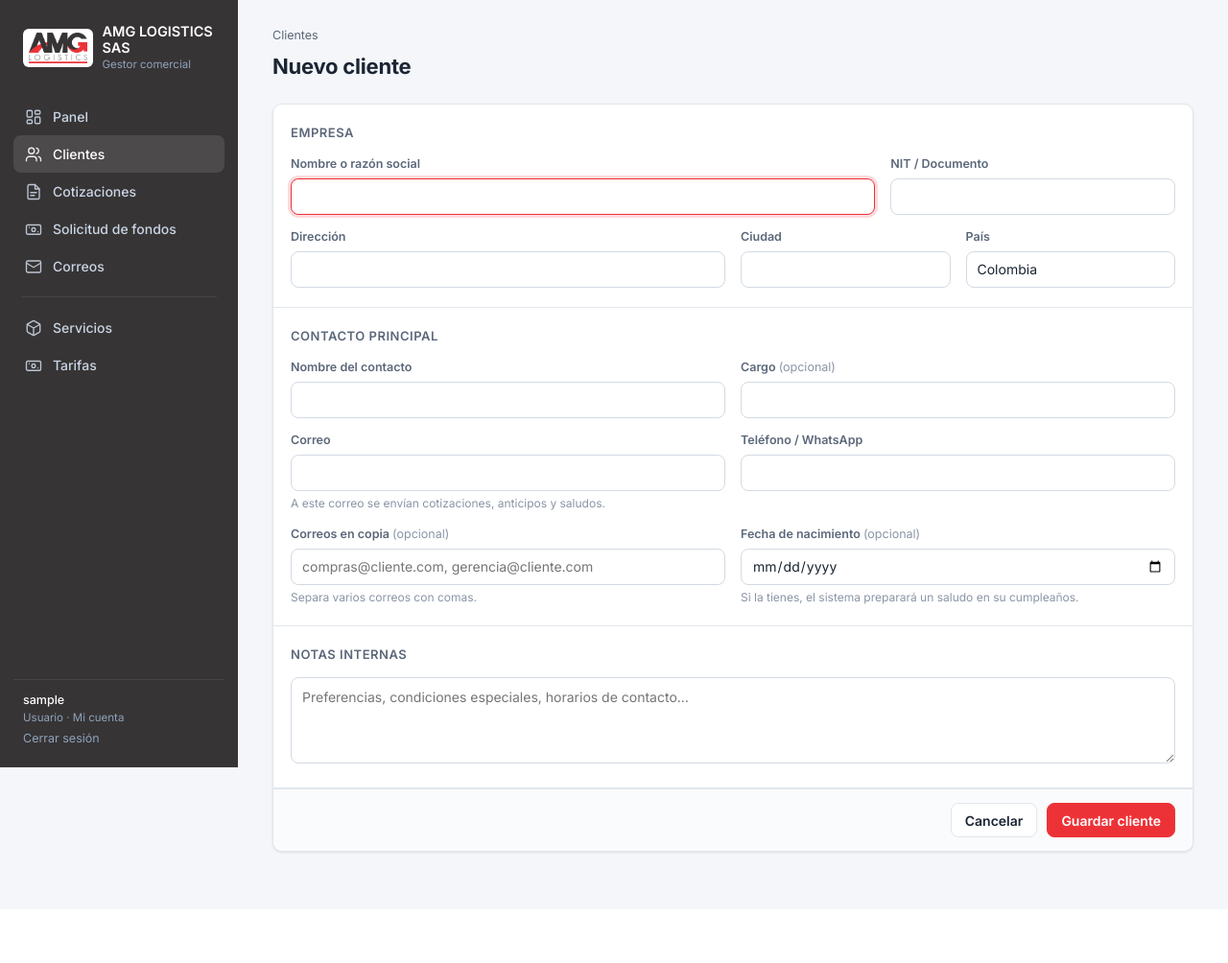
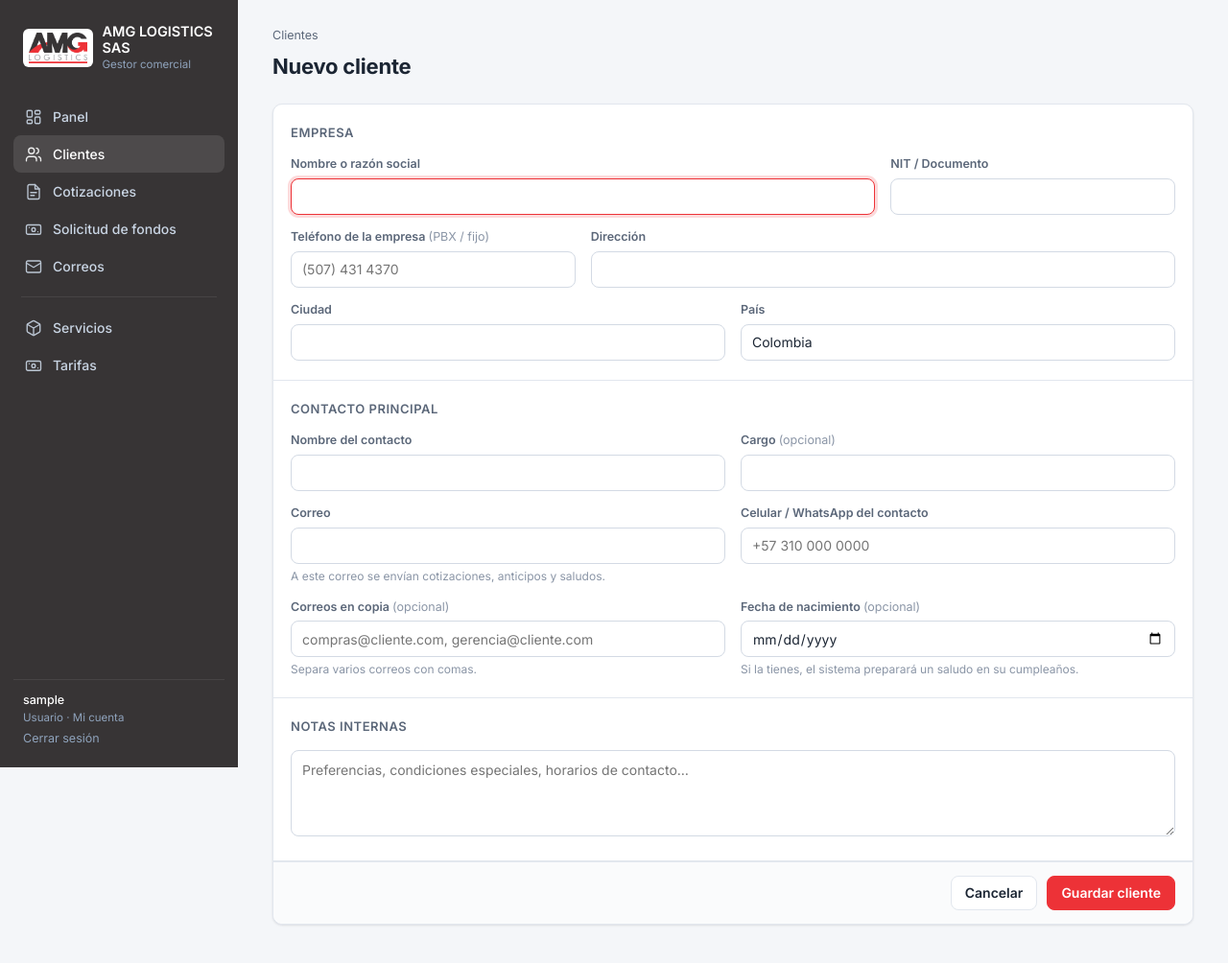
Before and after one commit to amglogisticsco/gestor-comercial, a Flask app: page /clientes/nuevo in a window 1280 px wide. Shown: the top 1004 px of the page at 96% size. Before the commit the page ends 891 px from the top, so only its background shows below. Run offline with Flask 3, Linux system fonts and the light colour scheme; the visitor is signed in with stand-in values (Sample User, id 1); data comes from the database, SQL or seed files in the repository; data that the repository does not hold is empty.

Commit message:
Teléfono de la empresa separado del celular del contacto
Co-Authored-By: Claude Opus 5.5 <noreply@anthropic.com>
Claude-Session: https://claude.ai/code/session_01HexscGzZnEXakiJggT4pPP

```diff
--- a/app/models.py
+++ b/app/models.py
@@ -107,7 +107,8 @@ class Cliente(db.Model):
     cargo = db.Column(db.String(80), default="")
     email = db.Column(db.String(160), default="")
     email_cc = db.Column(db.String(300), default="")
-    telefono = db.Column(db.String(60), default="")
+    telefono = db.Column(db.String(60), default="")  # celular / WhatsApp del contacto
+    telefono_empresa = db.Column(db.String(60), default="")
     direccion = db.Column(db.String(200), default="")
     ciudad = db.Column(db.String(80), default="")
     pais = db.Column(db.String(80), default="Colombia")
--- a/app/routes/clientes.py
+++ b/app/routes/clientes.py
@@ -10,7 +10,7 @@ from . import a_fecha, obtener
 
 bp = Blueprint("clientes", __name__, url_prefix="/clientes")
 
-CAMPOS = ["razon_social", "nit", "contacto_nombre", "cargo", "email", "email_cc", "telefono",
+CAMPOS = ["razon_social", "nit", "telefono_empresa", "contacto_nombre", "cargo", "email", "email_cc", "telefono",
           "direccion", "ciudad", "pais", "notas"]
 
 
--- a/app/services/importar_excel.py
+++ b/app/services/importar_excel.py
@@ -93,6 +93,7 @@ def importar(archivo, incluir_cotizaciones=True):
             cliente.nit = nit or cliente.nit
             cliente.contacto_nombre = _texto(fila.get("contacto")).title() or cliente.contacto_nombre
             cliente.telefono = _texto(fila.get("telefono")) or cliente.telefono
+            cliente.telefono_empresa = _texto(fila.get("telefono empresa")) or cliente.telefono_empresa
             cliente.email = _texto(fila.get("correo")).lower() or cliente.email
             cliente.ciudad = _texto(fila.get("ciudad")) or cliente.ciudad
             cliente.pais = _texto(fila.get("pais")) or cliente.pais or "Colombia"
--- a/app/templates/clientes/form.html
+++ b/app/templates/clientes/form.html
@@ -15,9 +15,10 @@
     <div class="form-grid">
       <div class="c-8"><label>Nombre o razón social</label><input type="text" name="razon_social" value="{{ cliente.razon_social or '' }}" required autofocus></div>
       <div class="c-4"><label>NIT / Documento</label><input type="text" name="nit" value="{{ cliente.nit or '' }}"></div>
-      <div class="c-6"><label>Dirección</label><input type="text" name="direccion" value="{{ cliente.direccion or '' }}"></div>
-      <div class="c-3"><label>Ciudad</label><input type="text" name="ciudad" value="{{ cliente.ciudad or '' }}"></div>
-      <div class="c-3"><label>País</label><input type="text" name="pais" value="{{ cliente.pais or 'Colombia' }}"></div>
+      <div class="c-4"><label>Teléfono de la empresa <span class="opc">(PBX / fijo)</span></label><input type="text" name="telefono_empresa" value="{{ cliente.telefono_empresa or '' }}" placeholder="(507) 431 4370"></div>
+      <div class="c-8"><label>Dirección</label><input type="text" name="direccion" value="{{ cliente.direccion or '' }}"></div>
+      <div class="c-6"><label>Ciudad</label><input type="text" name="ciudad" value="{{ cliente.ciudad or '' }}"></div>
+      <div class="c-6"><label>País</label><input type="text" name="pais" value="{{ cliente.pais or 'Colombia' }}"></div>
     </div>
   </div>
   <div class="seccion-form">
@@ -26,7 +27,7 @@
       <div class="c-6"><label>Nombre del contacto</label><input type="text" name="contacto_nombre" value="{{ cliente.contacto_nombre or '' }}"></div>
       <div class="c-6"><label>Cargo <span class="opc">(opcional)</span></label><input type="text" name="cargo" value="{{ cliente.cargo or '' }}"></div>
       <div class="c-6"><label>Correo</label><input type="email" name="email" value="{{ cliente.email or '' }}"><div class="ayuda">A este correo se envían cotizaciones, anticipos y saludos.</div></div>
-      <div class="c-6"><label>Teléfono / WhatsApp</label><input type="text" name="telefono" value="{{ cliente.telefono or '' }}"></div>
+      <div class="c-6"><label>Celular / WhatsApp del contacto</label><input type="text" name="telefono" value="{{ cliente.telefono or '' }}" placeholder="+57 310 000 0000"></div>
       <div class="c-6"><label>Correos en copia <span class="opc">(opcional)</span></label><input type="text" name="email_cc" value="{{ cliente.email_cc or '' }}" placeholder="compras@cliente.com, gerencia@cliente.com"><div class="ayuda">Separa varios correos con comas.</div></div>
       <div class="c-6"><label>Fecha de nacimiento <span class="opc">(opcional)</span></label><input type="date" name="fecha_nacimiento" value="{{ cliente.fecha_nacimiento.isoformat() if cliente.fecha_nacimiento else '' }}"><div class="ayuda">Si la tienes, el sistema preparará un saludo en su cumpleaños.</div></div>
     </div>
--- a/app/templates/clientes/lista.html
+++ b/app/templates/clientes/lista.html
@@ -20,7 +20,7 @@
   </div>
   {% if clientes %}
   <div class="tabla-envoltura"><table class="tabla">
-    <thead><tr><th>Cliente</th><th>Contacto</th><th>Correo</th><th>Teléfono</th><th>Ciudad</th></tr></thead>
+    <thead><tr><th>Cliente</th><th>Contacto</th><th>Correo</th><th>Teléfonos</th><th>Ciudad</th></tr></thead>
     <tbody>
     {% for c in clientes %}
       <tr>
@@ -28,7 +28,7 @@
           <div><a class="principal-celda" href="{{ url_for('clientes.ver', ident=c.id) }}">{{ c.razon_social }}</a>
           <div class="small muted">{{ c.codigo }}{% if c.nit %} · NIT {{ c.nit }}{% endif %}{% if not c.activo %} · Inactivo{% endif %}</div></div></div></td>
         <td>{{ c.contacto_nombre or '—' }}{% if c.cargo %}<div class="small muted">{{ c.cargo }}</div>{% endif %}</td>
-        <td>{{ c.email or '—' }}</td><td>{{ c.telefono or '—' }}</td><td>{{ c.ciudad or '—' }}</td>
+        <td>{{ c.email or '—' }}</td><td class="small">{% if c.telefono %}{{ c.telefono }}{% endif %}{% if c.telefono_empresa %}<div class="muted">Empresa: {{ c.telefono_empresa }}</div>{% endif %}{% if not c.telefono and not c.telefono_empresa %}—{% endif %}</td><td>{{ c.ciudad or '—' }}</td>
       </tr>
     {% endfor %}
     </tbody></table></div>
--- a/app/templates/clientes/ver.html
+++ b/app/templates/clientes/ver.html
@@ -57,7 +57,8 @@
         <dt>Nombre</dt><dd>{{ cliente.contacto_nombre or '—' }}{% if cliente.cargo %}<div class="small muted">{{ cliente.cargo }}</div>{% endif %}</dd>
         <dt>Correo</dt><dd>{% if cliente.email %}<a href="mailto:{{ cliente.email }}">{{ cliente.email }}</a>{% else %}—{% endif %}</dd>
         {% if cliente.email_cc %}<dt>En copia</dt><dd>{{ cliente.email_cc }}</dd>{% endif %}
-        <dt>Teléfono</dt><dd>{{ cliente.telefono or '—' }}</dd>
+        <dt>Celular / WhatsApp</dt><dd>{{ cliente.telefono or '—' }}</dd>
+        <dt>Tel. empresa</dt><dd>{{ cliente.telefono_empresa or '—' }}</dd>
         <dt>Dirección</dt><dd>{{ cliente.direccion or '—' }}{% if cliente.ciudad %}<div class="small muted">{{ cliente.ciudad }}, {{ cliente.pais }}</div>{% endif %}</dd>
         <dt>Cumpleaños</dt><dd>{% if cliente.fecha_nacimiento %}{{ cliente.fecha_nacimiento|dia_mes }}
           {% set d = cliente.dias_para_cumple() %}<div class="small muted">{% if d == 0 %}¡Es hoy!{% else %}Faltan {{ d }} días{% endif %}</div>{% else %}—{% endif %}</dd>
--- a/app/templates/pdf/cotizacion.html
+++ b/app/templates/pdf/cotizacion.html
@@ -17,7 +17,8 @@
                     ("Contacto", c.cliente.contacto_nombre), ("Moneda", c.moneda),
                     ("Dirección", c.cliente.direccion), ("Ciudad / País", [c.cliente.ciudad, c.cliente.pais]|select|join(' / ')),
                     ("Correo", c.cliente.email), ("Ejecutivo", c.ejecutivo),
-                    ("Teléfono", c.cliente.telefono), ("Condición", c.condicion_pago)] %}
+                    ("Celular", c.cliente.telefono), ("Condición", c.condicion_pago),
+                    ("Tel. empresa", c.cliente.telefono_empresa)] %}
 {{ ficha(generales|selectattr(1)|list) }}
 
 {% if c.datos_servicio %}
```
